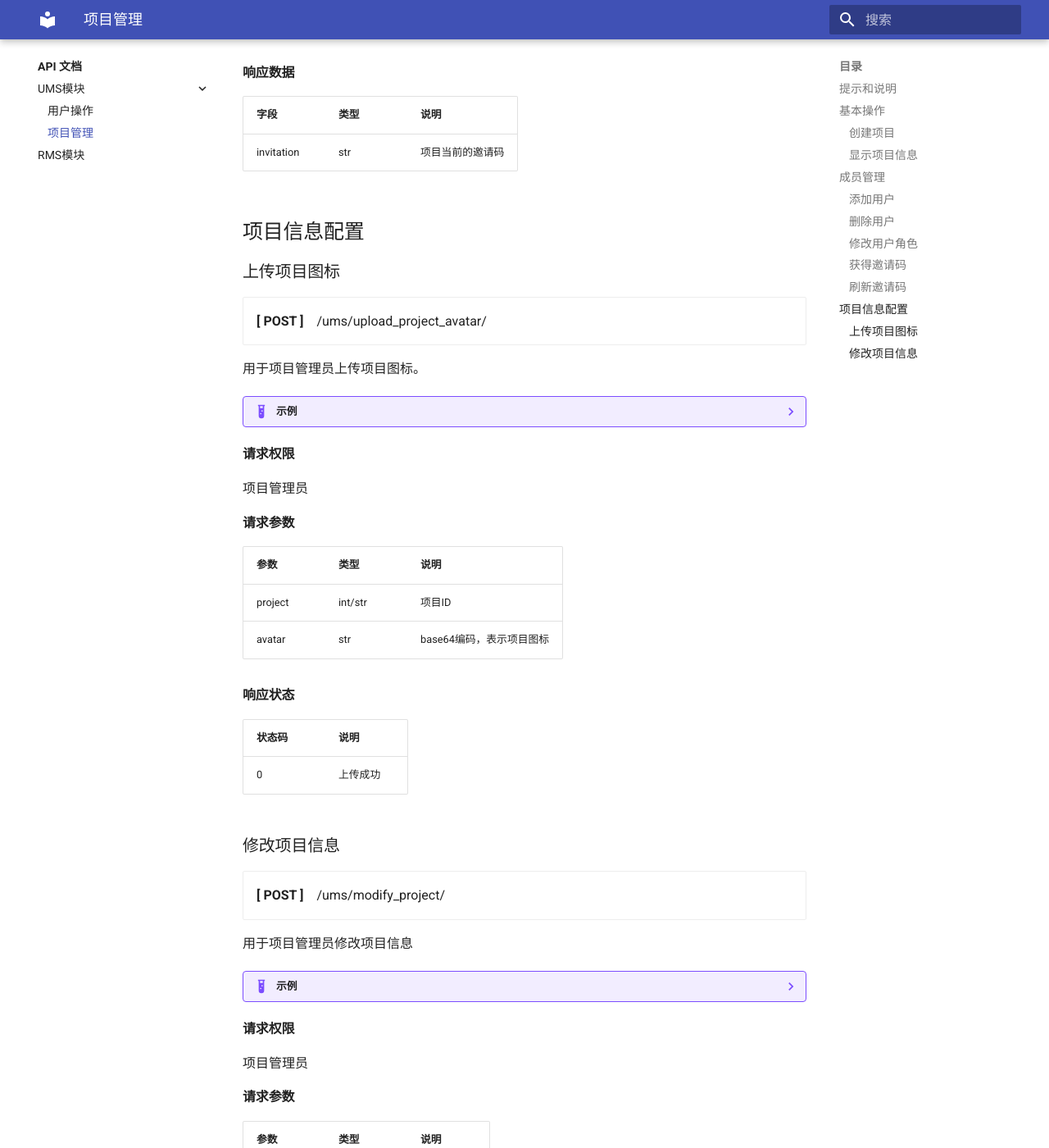
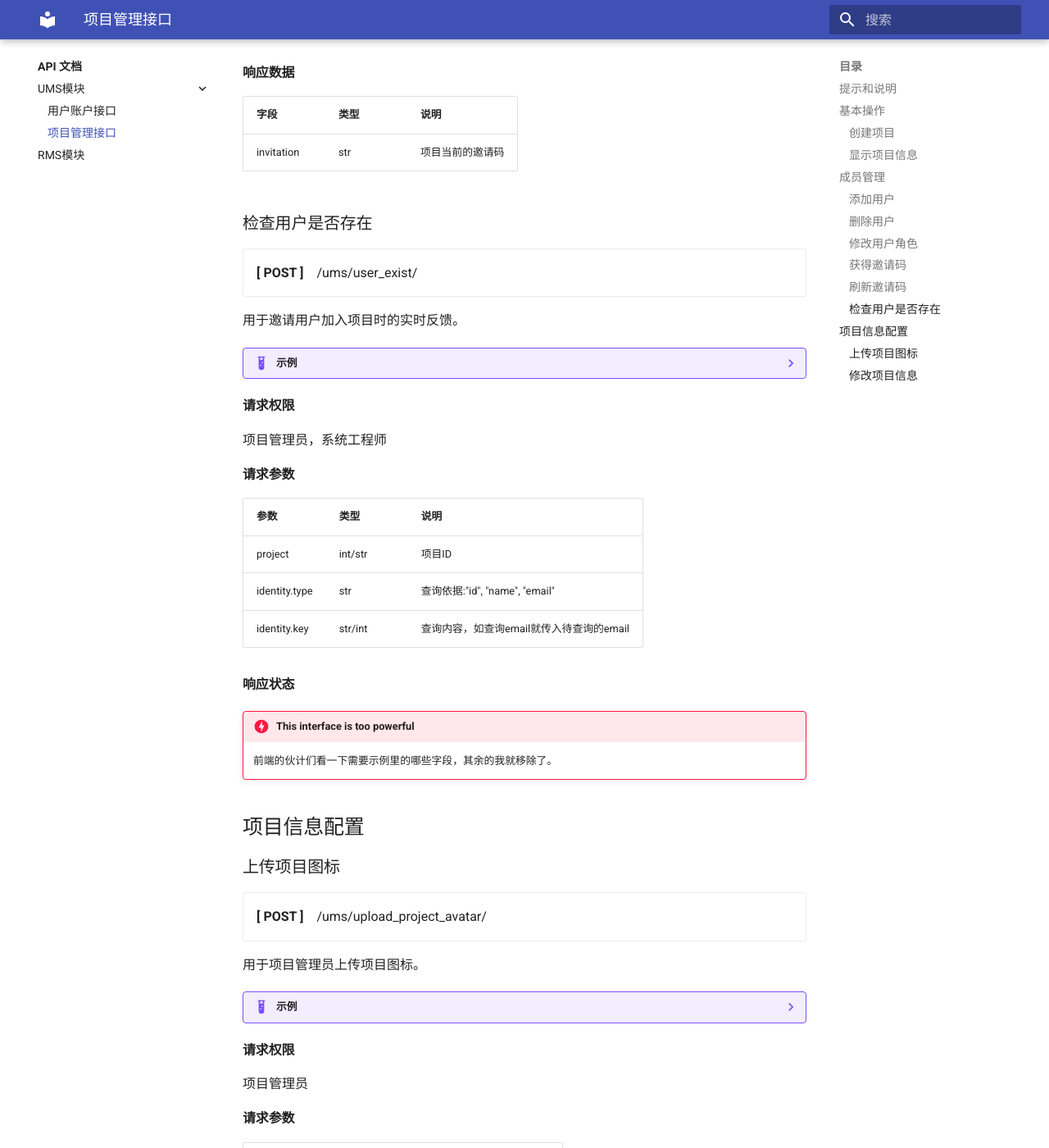
Before and after one commit to c7w/ReqMan-doc, an MkDocs documentation site: the page built from docs/api/ums/project.md, in a window 1280 px wide and 1400 px high, scrolled down 6244 px. Shown: the whole window at 82% size. Built offline with MkDocs 1.6.1 and Material for MkDocs 9.7.7, drawn with Linux system fonts in a browser that asks for light colours.

````diff
--- a/docs/api/ums/project.md
+++ b/docs/api/ums/project.md
@@ -328,6 +328,66 @@
 |invitation|str|项目当前的邀请码|
 
 
+### 检查用户是否存在
+<div class="grid cards" markdown>
+- <span>**[ POST ]** &nbsp;&nbsp; /ums/user_exist/</span>
+</div>
+
+用于邀请用户加入项目时的实时反馈。
+
+??? example "示例"
+    === "请求"
+        ```json
+        {
+            "sessionId": "Rd8Gs0jw0jdbUeJzf7EIBwkwr7aYit74",
+            "project": 1,
+            "indentity": {
+                "type": "email",
+                "key": "admin@cc7w.cf"
+            }
+        }
+        ```
+    === "响应"
+        ```json
+        {
+            "code": 0,
+            "data": {
+                "exist": true,
+                "user": {
+                    "id": 1,
+                    "name": "c7w",
+                    "email": "admin@cc7w.cf",
+                    "avatar": "",
+                    "createdAt": 1648050909.599101,
+                    "email_verified": false
+                },
+                "projects": [
+                    {
+                        "id": 1,
+                        "title": "雷克曼",
+                        "description": "ReqMan",
+                        "createdAt": 1648278867.751802,
+                        "avatar": "",
+                        "role": "supermaster"
+                    }
+                ]
+            }
+        }
+        ```
+
+#### 请求权限
+项目管理员，系统工程师
+#### 请求参数
+|参数|类型|说明|
+|-|-|-|
+|project|int/str|项目ID|
+|identity.type|str|查询依据:"id", "name", "email"|
+|identity.key|str/int|查询内容，如查询email就传入待查询的email|
+
+#### 响应状态
+!!! danger "This interface is too powerful"
+    前端的伙计们看一下需要示例里的哪些字段，其余的我就移除了。
+
 ## 项目信息配置
 
 ### 上传项目图标
--- a/mkdocs.yml
+++ b/mkdocs.yml
@@ -9,8 +9,8 @@ nav:
     - api/index.md
     - UMS模块:
       - api/ums/index.md
-      - 用户操作: api/ums/user.md
-      - 项目管理: api/ums/project.md
+      - 用户账户接口: api/ums/user.md
+      - 项目管理接口: api/ums/project.md
     - RMS模块:
       - api/rms/index.md
 
````
Also changed, not shown: docs/api/index.md (+0 -8 lines), docs/api/ums/user.md (+13 -5 lines).
